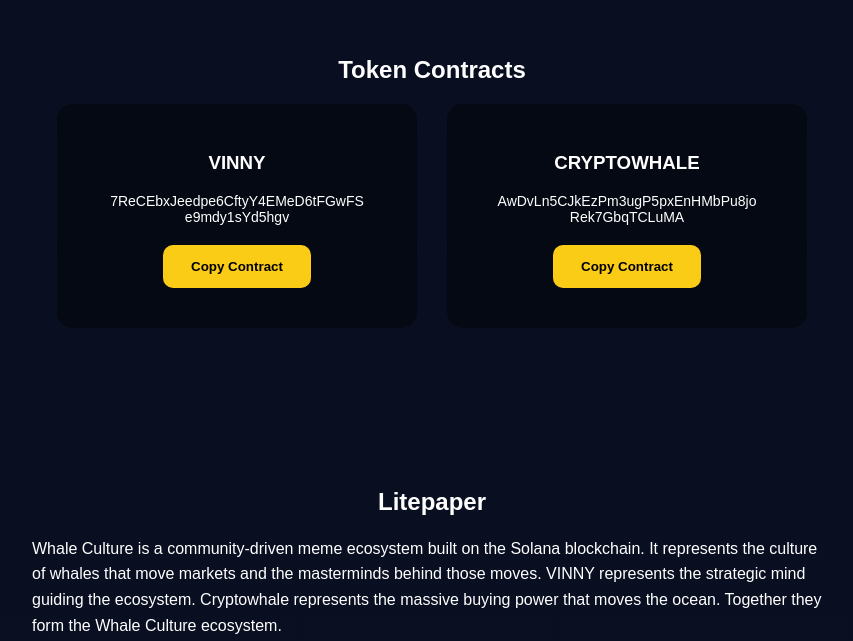
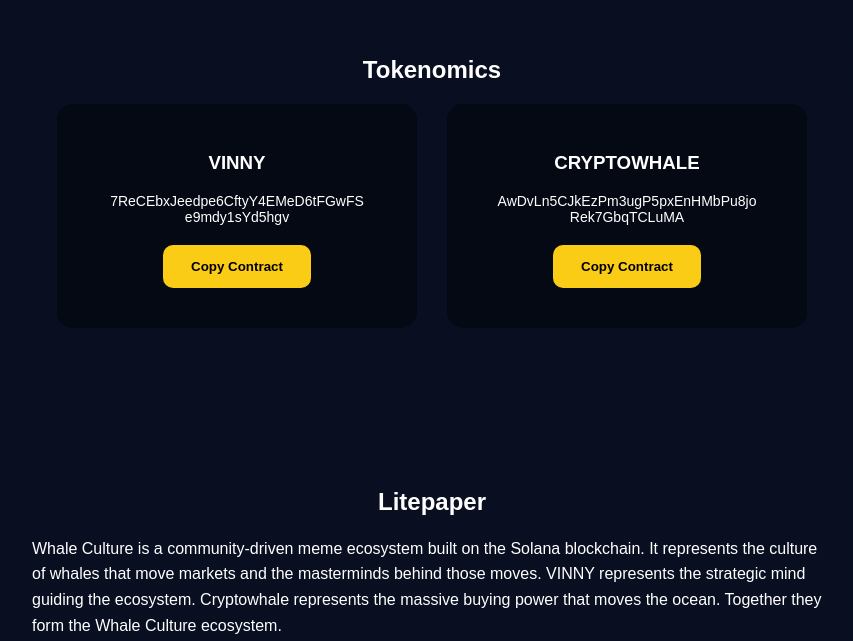
Before and after one commit to Lumanoid656/vinny-token, a plain HTML site: page index.html in a window 1280 px wide. Shown: the part 2420-3061 px from the top of the page, without its empty margins (208-1061 px from the left). Drawn offline with Linux system fonts and the light colour scheme.

Commit message:
Update index.html

```diff
--- a/index.html
+++ b/index.html
@@ -459,8 +459,9 @@ Together they create the Whale Culture ecosystem.
 
 <section class="section">
 
-<section class="section" id="contracts">
-<h2>Token Contracts</h2>
+<section class="section">
+
+<h2>Tokenomics</h2>
 
 <div class="contracts">
 
```
